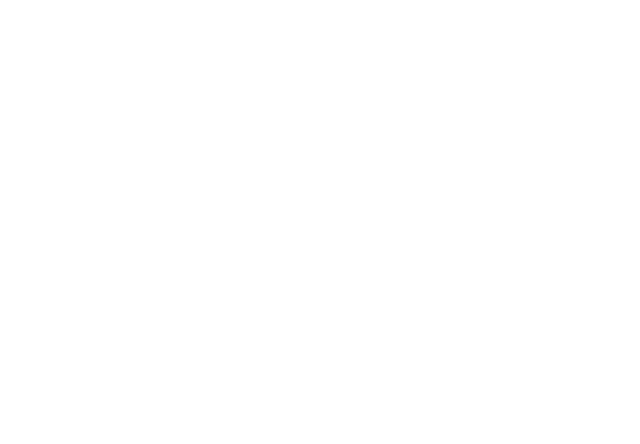
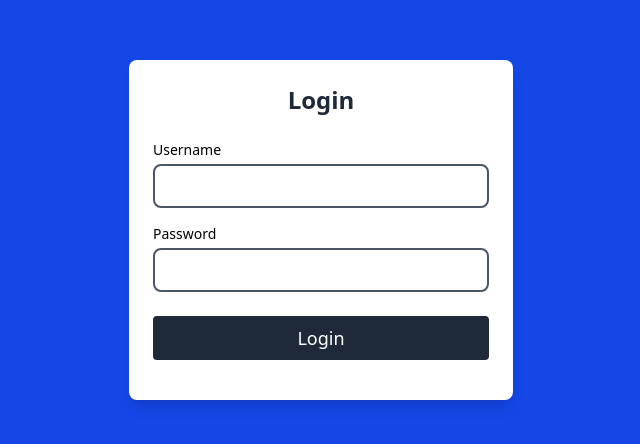
Before and after one commit to Machado-SI/agendamentos_lugares, a React (Vite) app in the folder frontend/vite-project/: page /login in a window 1280 px wide. Before the commit this address had no page. Shown: the part 170-614 px from the top of the page, without its empty margins (319-959 px from the left). Built offline with nearby package versions, Linux system fonts and the light colour scheme; no server answers.

Commit message:
Criar rota e página de login

```diff
--- a/frontend/vite-project/src/Routers.jsx
+++ b/frontend/vite-project/src/Routers.jsx
@@ -1,6 +1,7 @@
 import { BrowserRouter, Routes, Route } from "react-router-dom";
 import App from './App.jsx';
-import Register from './components/Register.jsx';
+import Register from './Register.jsx';
+import Login from './login.jsx';
 
 function Routers() {
     return (
@@ -8,6 +9,7 @@
             <Routes>
                 <Route path="/" element={<App />} />
                 <Route path="/register" element={<Register />} />
+                <Route path="/login" element={<Login />} />
             </Routes>
         </BrowserRouter>
      );
--- /dev/null
+++ b/frontend/vite-project/src/login.jsx
@@ -0,0 +1,157 @@
+import { useState, useEffect } from "react";
+import { useNavigate } from 'react-router-dom';
+
+function Login() {
+    const [error, setError] = useState('');
+    const [mensagem, setMensagem] = useState('');
+    const [loading, setLoading] = useState(false);
+    const [nome, setNome] = useState('');
+    const [senha, setSenha] = useState('');
+    const [timer, setTimer] = useState(null);
+    const navigate = useNavigate();
+
+    // Variável de ambiente para a URL da API
+    const url = import.meta.env.VITE_API
+
+    const handleSubmit = async (e) => {
+        // Impede o comportamento padrão do formulário, sempre deve ser a primeira linha
+        e.preventDefault();
+        try {
+            setError('');
+            setMensagem('');
+            setLoading(true);
+
+            const response = await fetch(`${url}/login`, {
+                method: 'POST',
+                headers: {
+                    'Content-Type': 'application/json',
+                },
+                body: JSON.stringify({ nome, senha }),
+            })
+
+            // Tenta converter a resposta para texto
+            const responseText = await response.text();
+            let data
+            try {
+                // Converte o texto para JSON caso a string seja um JSON válido
+                data = JSON.parse(responseText);
+            } catch (error) {
+                throw new Error('Tipo de dados inválido recebido do servidor', error.message);
+            }
+
+            if (!response.ok) {
+                const errMsg = data.message || data.error || 'Erro ao logar'
+                throw new Error(errMsg);
+            }
+
+            setMensagem('Login realizado com sucesso! Redirecionando...');
+
+            // Salva o token no localStorage
+            if (data.token) {
+                localStorage.setItem('token', data.token);
+            } else {
+                throw new Error('Token não recebido do servidor');
+            }
+
+            // Redireciona para a página principal após 3 segundos
+            setTimer(setTimeout(() => {
+                navigate('/')
+            }, 3000))
+
+        } catch (error) {
+            setError(error.message);
+        } finally {
+            setLoading(false);
+        }
+    }
+
+    // Caso o componente seja desmontado, limpa o timer
+    useEffect(() => {
+        return () => {
+            if (timer) {
+                clearTimeout(timer);
+            }
+        }
+    })
+
+    return (
+        loading ? (
+            // Spinner de carregamento
+            <div className="min-h-screen flex items-center justify-center bg-purple-700 p-4">
+                <svg
+                    viewBox="25 25 50 50"
+                    className="w-[3.25em] animate-spin"
+                    style={{ transformOrigin: 'center' }}
+                >
+                    <circle
+                        r="20"
+                        cy="50"
+                        cx="50"
+                        fill="none"
+                        stroke="#ffffff"
+                        strokeWidth="4"
+                        strokeLinecap="round"
+                        style={{
+                            strokeDasharray: '1, 200',
+                            strokeDashoffset: '0',
+                            animation: 'dash 1.5s ease-in-out infinite'
+                        }}
+                    />
+                </svg>
+                <style>{`
+            @keyframes dash {
+              0% {
+                stroke-dasharray: 1, 200;
+                stroke-dashoffset: 0;
+              }
+              50% {
+                stroke-dasharray: 90, 200;
+                stroke-dashoffset: -35px;
+              }
+              100% {
+                stroke-dashoffset: -125px;
+              }
+            }
+          `}</style>
+            </div>
+        ) : (
+            // Formulário de login
+            <div className="min-h-screen flex items-center justify-center bg-blue-700 p-4">
+                <form onSubmit={handleSubmit} className="max-w-sm w-full bg-white p-6 rounded-lg shadow-lg flex flex-col">
+                    <span className="text-center text-2xl font-bold mb-6 text-gray-800">Login</span>
+
+                    <label htmlFor="username" className="text-black mb-1 text-sm">Username</label>
+                    <input
+                        type="text"
+                        id="username"
+                        name="username"
+                        required
+                        onChange={(e) => setNome(e.target.value)}
+                        className="px-3 py-2 mb-4 w-full text-base text-gray-600 outline-none border-2 rounded-lg transition ease-in-out duration-300 focus:bg-white focus:ring-2 focus:ring-gray-500 focus:border-transparent"
+                    />
+
+                    <label htmlFor="password" className="text-black mb-1 text-sm">Password</label>
+                    <input
+                        type="password"
+                        id="password"
+                        name="password"
+                        required
+                        onChange={(e) => setSenha(e.target.value)}
+                        className="px-3 py-2 mb-6 w-full text-base text-gray-600 outline-none border-2 rounded-lg transition ease-in-out duration-300 focus:bg-white focus:ring-2 focus:ring-gray-500 focus:border-transparent"
+                    />
+
+                    <button
+                        type="submit"
+                        className="bg-gray-800 text-white border-none rounded py-2 px-4 text-lg cursor-pointer transition-all duration-200 hover:bg-gray-700" disabled={loading}
+                    >
+                        Login
+                    </button>
+                    {error ? <p className="text-red-500 text-md mt-4 font-semibold text-center">{error}</p> : <p className="text-green-500 text-md mt-4 font-semibold text-center">{mensagem}</p>}
+                </form>
+            </div>
+        )
+
+    );
+}
+
+export default Login;
```
